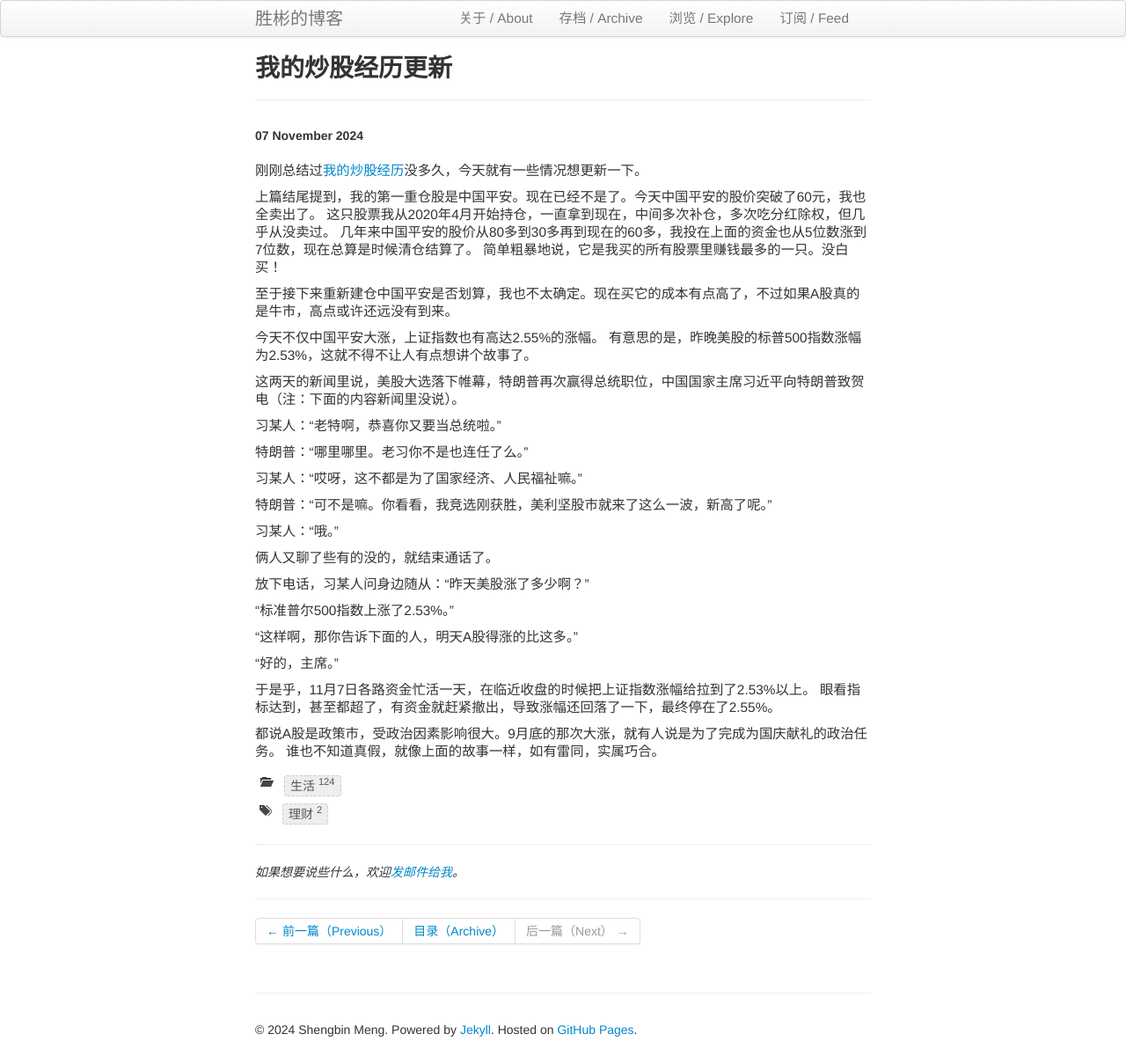
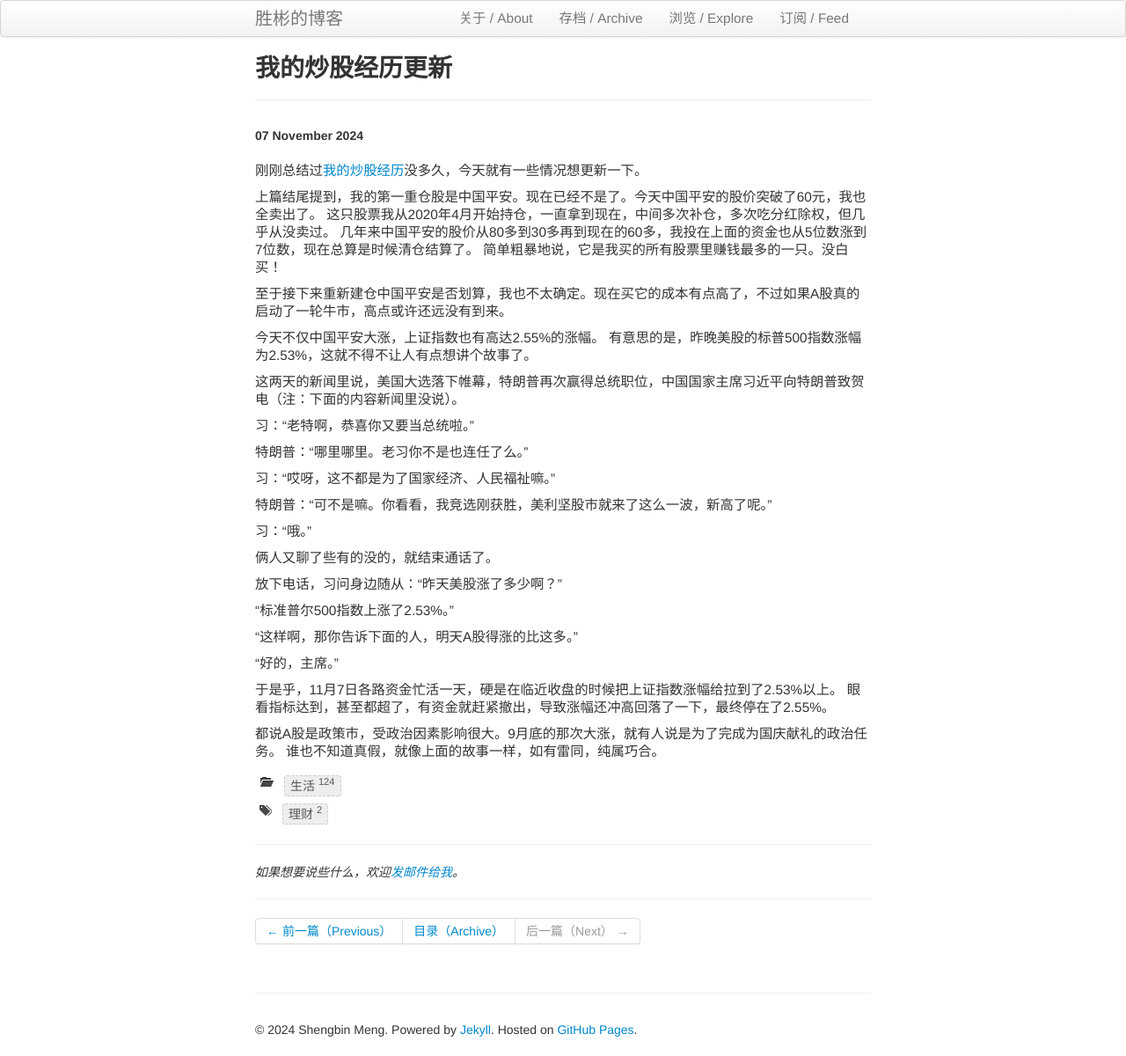
Before and after one commit to shengbinmeng/shengbinmeng.github.io, a Jekyll site: the page built from _posts/2024-11-07-update-of-my-stock-investment.md, in a window 1280 px wide. Shown: the whole page at 88% size. Built offline with Jekyll 4.4.1, drawn with Linux system fonts in a browser that asks for light colours.

Commit message:
Update post 2024-11-07

```diff
--- a/_posts/2024-11-07-update-of-my-stock-investment.md
+++ b/_posts/2024-11-07-update-of-my-stock-investment.md
@@ -14,26 +14,26 @@
 几年来中国平安的股价从80多到30多再到现在的60多，我投在上面的资金也从5位数涨到7位数，现在总算是时候清仓结算了。
 简单粗暴地说，它是我买的所有股票里赚钱最多的一只。没白买！
 
-至于接下来重新建仓中国平安是否划算，我也不太确定。现在买它的成本有点高了，不过如果A股真的是牛市，高点或许还远没有到来。
+至于接下来重新建仓中国平安是否划算，我也不太确定。现在买它的成本有点高了，不过如果A股真的启动了一轮牛市，高点或许还远没有到来。
 
 今天不仅中国平安大涨，上证指数也有高达2.55%的涨幅。
 有意思的是，昨晚美股的标普500指数涨幅为2.53%，这就不得不让人有点想讲个故事了。
 
-这两天的新闻里说，美股大选落下帷幕，特朗普再次赢得总统职位，中国国家主席习近平向特朗普致贺电（注：下面的内容新闻里没说）。
+这两天的新闻里说，美国大选落下帷幕，特朗普再次赢得总统职位，中国国家主席习近平向特朗普致贺电（注：下面的内容新闻里没说）。
 
-习某人：“老特啊，恭喜你又要当总统啦。”
+习：“老特啊，恭喜你又要当总统啦。”
 
 特朗普：“哪里哪里。老习你不是也连任了么。”
 
-习某人：“哎呀，这不都是为了国家经济、人民福祉嘛。”
+习：“哎呀，这不都是为了国家经济、人民福祉嘛。”
 
 特朗普：“可不是嘛。你看看，我竞选刚获胜，美利坚股市就来了这么一波，新高了呢。”
 
-习某人：“哦。”
+习：“哦。”
 
 俩人又聊了些有的没的，就结束通话了。
 
-放下电话，习某人问身边随从：“昨天美股涨了多少啊？”
+放下电话，习问身边随从：“昨天美股涨了多少啊？”
 
 “标准普尔500指数上涨了2.53%。”
 
@@ -41,8 +41,8 @@
 
 “好的，主席。”
 
-于是乎，11月7日各路资金忙活一天，在临近收盘的时候把上证指数涨幅给拉到了2.53%以上。
-眼看指标达到，甚至都超了，有资金就赶紧撤出，导致涨幅还回落了一下，最终停在了2.55%。
+于是乎，11月7日各路资金忙活一天，硬是在临近收盘的时候把上证指数涨幅给拉到了2.53%以上。
+眼看指标达到，甚至都超了，有资金就赶紧撤出，导致涨幅还冲高回落了一下，最终停在了2.55%。
 
 都说A股是政策市，受政治因素影响很大。9月底的那次大涨，就有人说是为了完成为国庆献礼的政治任务。
-谁也不知道真假，就像上面的故事一样，如有雷同，实属巧合。
+谁也不知道真假，就像上面的故事一样，如有雷同，纯属巧合。
```
